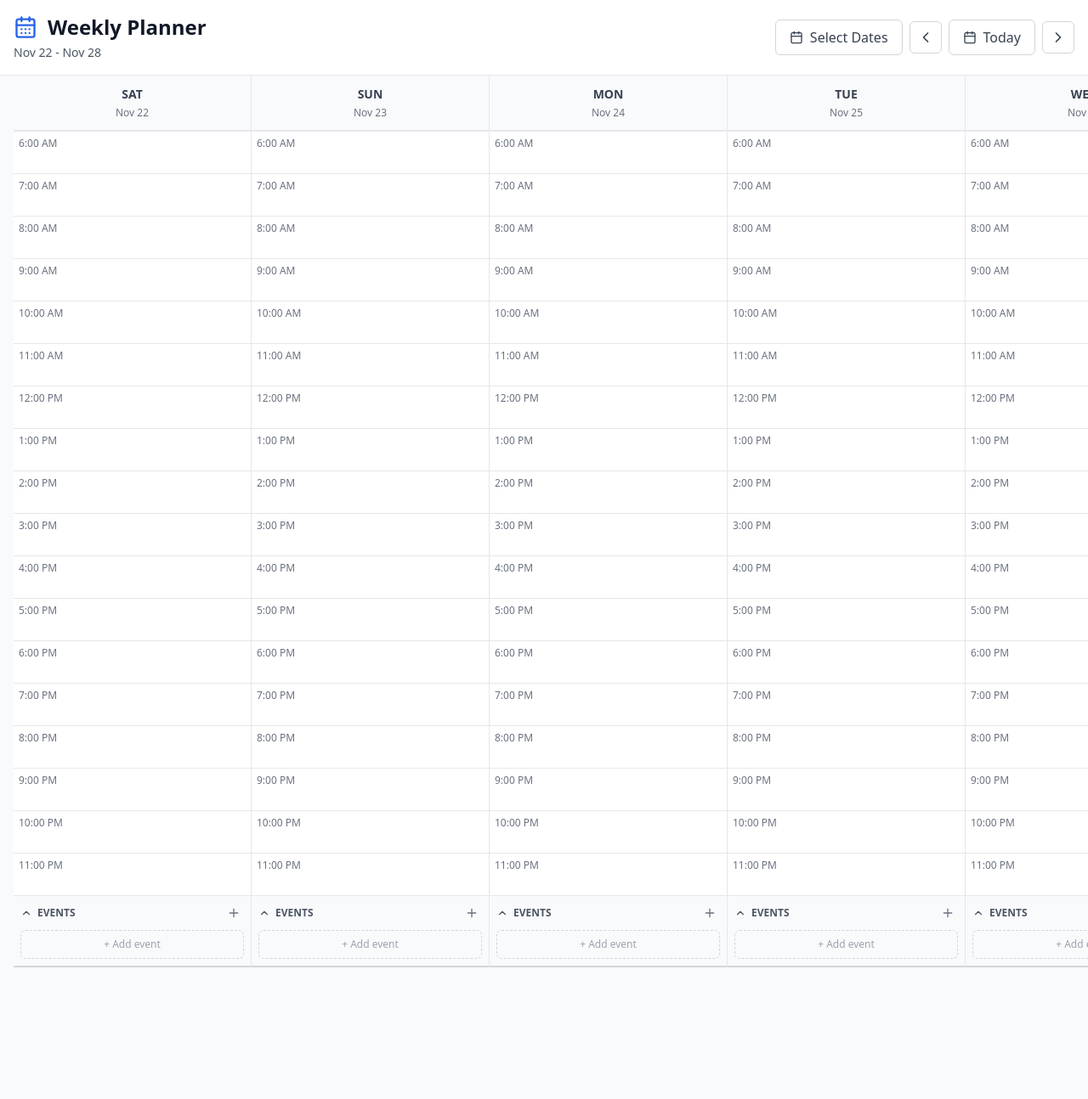
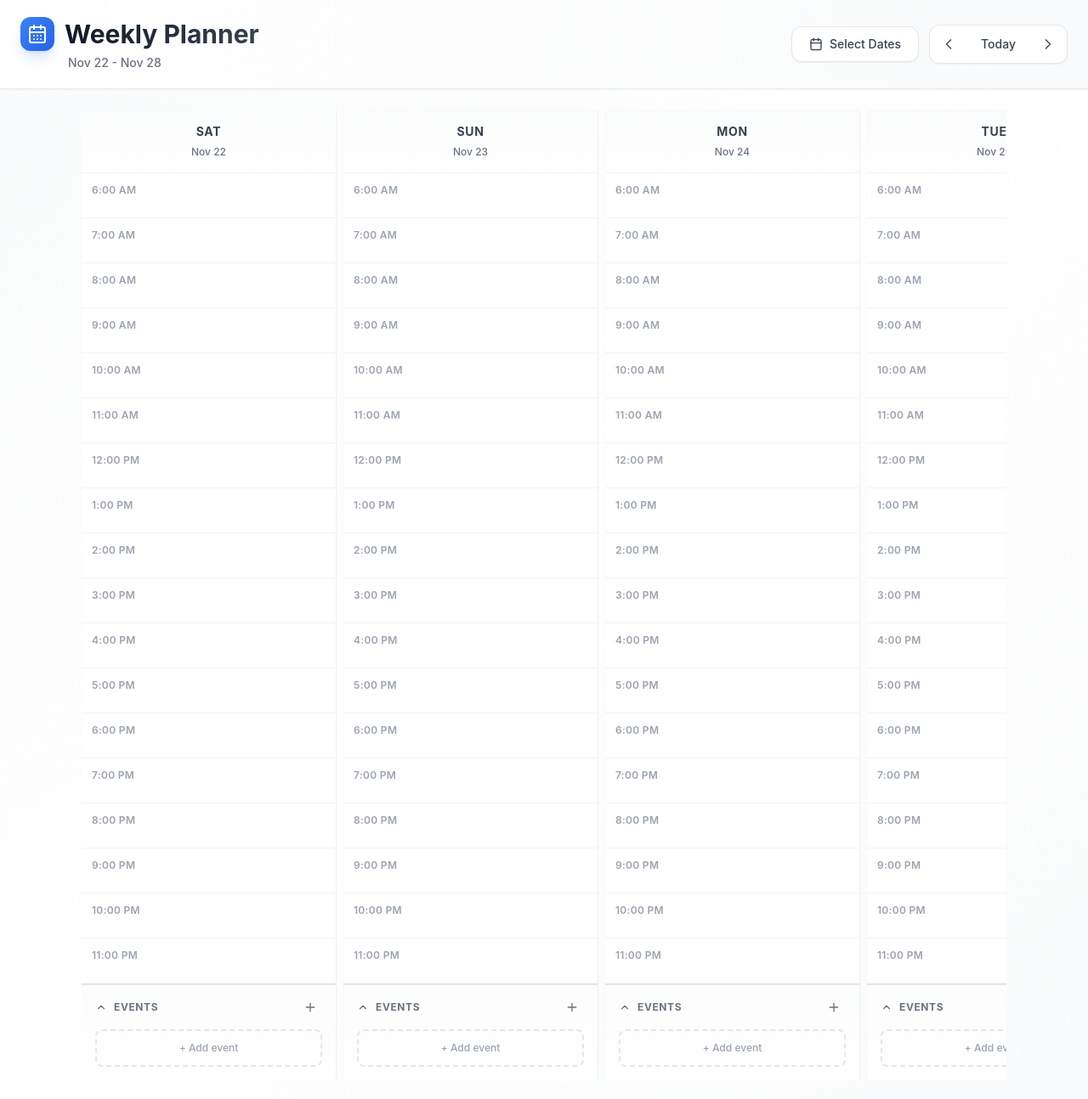
Before and after one commit to potate4/TODO, a React (Vite) app in the folder frontend/: page / in a window 1280 px wide. Shown: the whole page at 85% size. Before the commit the page ends 1139 px from the top, so only its background shows below. Built offline with nearby package versions, Linux system fonts and the light colour scheme.

Commit message:
fix: better ux

```diff
--- a/frontend/src/App.tsx
+++ b/frontend/src/App.tsx
@@ -7,9 +7,9 @@ function App() {
   return (
     <ErrorBoundary>
       <PlannerProvider>
-        <div className="min-h-screen bg-gray-50 dark:bg-gray-900">
+        <div className="min-h-screen bg-gradient-to-br from-gray-50 via-white to-gray-50 dark:from-gray-950 dark:via-gray-900 dark:to-gray-950">
           <Header />
-        <div className="w-full">
+        <div className="w-full py-6">
           <WeekView />
         </div>
         </div>
--- a/frontend/src/components/DayColumn.tsx
+++ b/frontend/src/components/DayColumn.tsx
@@ -19,20 +19,20 @@ export function DayColumn({ date }: DayColumnProps) {
   const dateStr = formatDateShort(date);
 
   return (
-    <div className="flex flex-col border-r border-gray-200 dark:border-gray-700 bg-white dark:bg-gray-900 h-full">
+    <div className="flex flex-col border-r border-gray-100 dark:border-gray-800 bg-white dark:bg-gray-900 min-h-[calc(100vh-180px)] shadow-sm">
       {/* Day Header */}
       <div
         className={`
-          sticky top-0 z-10 p-3 border-b-2 text-center
+          sticky top-0 z-10 px-4 py-4 border-b text-center backdrop-blur-sm
           ${isTodayDate
-            ? 'bg-blue-50 dark:bg-blue-900/30 border-blue-500'
-            : 'bg-gray-50 dark:bg-gray-800 border-gray-200 dark:border-gray-700'
+            ? 'bg-gradient-to-b from-blue-50 to-blue-100/50 dark:from-blue-900/40 dark:to-blue-800/20 border-blue-200 dark:border-blue-700/50 shadow-sm'
+            : 'bg-gradient-to-b from-gray-50/80 to-white dark:from-gray-800/80 dark:to-gray-900 border-gray-100 dark:border-gray-800'
           }
         `}
       >
         <div
           className={`
-            text-sm font-semibold uppercase
+            text-sm font-bold uppercase tracking-wider
             ${isTodayDate ? 'text-blue-700 dark:text-blue-300' : 'text-gray-700 dark:text-gray-300'}
           `}
         >
@@ -40,8 +40,8 @@ export function DayColumn({ date }: DayColumnProps) {
         </div>
         <div
           className={`
-            text-xs mt-1
-            ${isTodayDate ? 'text-blue-600 dark:text-blue-400 font-medium' : 'text-gray-500 dark:text-gray-400'}
+            text-xs mt-1.5 font-medium
+            ${isTodayDate ? 'text-blue-600 dark:text-blue-400' : 'text-gray-500 dark:text-gray-400'}
           `}
         >
           {isTodayDate ? 'Today' : dateStr}
--- a/frontend/src/components/EventsSection.tsx
+++ b/frontend/src/components/EventsSection.tsx
@@ -35,26 +35,26 @@ export function EventsSection({ day, date }: EventsSectionProps) {
 
   return (
     <>
-      <div className="border-b-2 border-gray-300 dark:border-gray-600 bg-gray-50 dark:bg-gray-800/50">
-        <div className="flex items-center justify-between p-2">
+      <div className="border-t-2 border-gray-200 dark:border-gray-800 bg-gradient-to-b from-gray-50/50 to-white dark:from-gray-800/30 dark:to-gray-900">
+        <div className="flex items-center justify-between px-4 py-3">
           <button
             onClick={() => setIsCollapsed(!isCollapsed)}
-            className="flex items-center gap-1.5 text-xs font-semibold uppercase text-gray-600 dark:text-gray-400 hover:text-gray-800 dark:hover:text-gray-200 transition-colors"
+            className="flex items-center gap-2 text-xs font-bold uppercase tracking-wider text-gray-500 dark:text-gray-400 hover:text-gray-700 dark:hover:text-gray-300 transition-colors"
           >
             {isCollapsed ? (
               <ChevronDown size={14} />
             ) : (
               <ChevronUp size={14} />
             )}
-            <span>Events {events.length > 0 && `(${events.length})`}</span>
+            <span>Events {events.length > 0 && <span className="text-gray-400 dark:text-gray-500">({events.length})</span>}</span>
           </button>
           {!isCollapsed && (
             <button
               onClick={handleAddClick}
               className="
-                p-1 rounded hover:bg-gray-200 dark:hover:bg-gray-700
-                transition-colors text-gray-500 dark:text-gray-400
-                hover:text-gray-700 dark:hover:text-gray-300
+                p-1.5 rounded-lg hover:bg-gray-200 dark:hover:bg-gray-700
+                transition-all duration-200 text-gray-500 dark:text-gray-400
+                hover:text-gray-700 dark:hover:text-gray-300 hover:scale-110
               "
               aria-label="Add event"
             >
@@ -64,9 +64,9 @@ export function EventsSection({ day, date }: EventsSectionProps) {
         </div>
 
         {!isCollapsed && (
-          <div className="px-2 pb-2">
+          <div className="px-4 pb-4">
             {events.length > 0 ? (
-              <div className="space-y-1.5">
+              <div className="space-y-2">
                 {events.map((event) => (
                   <EventBlock
                     key={event.id}
@@ -79,11 +79,12 @@ export function EventsSection({ day, date }: EventsSectionProps) {
               <button
                 onClick={handleAddClick}
                 className="
-                  w-full py-2 text-xs text-gray-400 dark:text-gray-500
+                  w-full py-3 text-xs font-medium text-gray-400 dark:text-gray-500
                   hover:text-gray-600 dark:hover:text-gray-300
-                  border border-dashed border-gray-300 dark:border-gray-600
-                  rounded-md hover:border-gray-400 dark:hover:border-gray-500
-                  transition-colors
+                  border-2 border-dashed border-gray-200 dark:border-gray-700
+                  rounded-lg hover:border-gray-300 dark:hover:border-gray-600
+                  hover:bg-gray-50 dark:hover:bg-gray-800/50
+                  transition-all duration-200
                 "
               >
                 + Add event
--- a/frontend/src/components/Header.tsx
+++ b/frontend/src/components/Header.tsx
@@ -24,38 +24,42 @@ export function Header() {
   };
 
   return (
-    <header className="bg-white dark:bg-gray-800 border-b border-gray-200 dark:border-gray-700 sticky top-0 z-20">
-      <div className="container mx-auto px-4 py-4">
+    <header className="bg-gradient-to-r from-white to-gray-50 dark:from-gray-900 dark:to-gray-800 border-b border-gray-200/80 dark:border-gray-700/80 sticky top-0 z-20 shadow-sm">
+      <div className="container mx-auto px-6 py-5">
         <div className="flex items-center justify-between">
           <div>
-            <div className="flex items-center gap-3">
-              <CalendarDays className="text-blue-600 dark:text-blue-400" size={28} />
-              <h1 className="text-2xl font-bold text-gray-900 dark:text-white">
+            <div className="flex items-center gap-3 mb-1">
+              <div className="p-2 rounded-xl bg-gradient-to-br from-blue-500 to-blue-600 shadow-lg shadow-blue-500/20">
+                <CalendarDays className="text-white" size={24} />
+              </div>
+              <h1 className="text-3xl font-bold bg-gradient-to-r from-gray-900 to-gray-700 dark:from-white dark:to-gray-300 bg-clip-text text-transparent">
                 Weekly Planner
               </h1>
             </div>
-            <p className="text-sm text-gray-600 dark:text-gray-400 mt-1">
+            <p className="text-sm font-medium text-gray-500 dark:text-gray-400 ml-14">
               {formatDateRange()}
             </p>
           </div>
 
-          <div className="flex items-center gap-2">
+          <div className="flex items-center gap-3">
             <button
               onClick={() => setIsDatePickerOpen(true)}
-              className="px-4 py-2 rounded-md border border-gray-300 dark:border-gray-600
-                       bg-white dark:bg-gray-700 text-gray-700 dark:text-gray-300
-                       hover:bg-gray-50 dark:hover:bg-gray-600 transition-colors
-                       flex items-center gap-2"
+              className="px-5 py-2.5 rounded-xl border border-gray-200 dark:border-gray-700
+                       bg-white dark:bg-gray-800 text-gray-700 dark:text-gray-300
+                       hover:bg-gray-50 dark:hover:bg-gray-700 hover:border-gray-300 dark:hover:border-gray-600
+                       transition-all duration-200 shadow-sm hover:shadow-md
+                       flex items-center gap-2 font-medium text-sm"
             >
               <Calendar size={16} />
               <span>Select Dates</span>
             </button>
 
+            <div className="flex items-center gap-1 bg-white dark:bg-gray-800 rounded-xl border border-gray-200 dark:border-gray-700 p-1 shadow-sm">
               <button
                 onClick={handlePreviousDay}
-              className="p-2 rounded-md border border-gray-300 dark:border-gray-600
-                       bg-white dark:bg-gray-700 text-gray-700 dark:text-gray-300
-                       hover:bg-gray-50 dark:hover:bg-gray-600 transition-colors"
+                className="p-2 rounded-lg text-gray-600 dark:text-gray-400
+                         hover:bg-gray-100 dark:hover:bg-gray-700 hover:text-gray-900 dark:hover:text-white
+                         transition-all duration-200"
                 aria-label="Previous day"
               >
                 <ChevronLeft size={20} />
@@ -63,24 +67,24 @@ export function Header() {
 
               <button
                 onClick={goToToday}
-              className="px-4 py-2 rounded-md border border-gray-300 dark:border-gray-600
-                       bg-white dark:bg-gray-700 text-gray-700 dark:text-gray-300
-                       hover:bg-gray-50 dark:hover:bg-gray-600 transition-colors
-                       flex items-center gap-2"
+                className="px-4 py-2 rounded-lg text-sm font-medium
+                         text-gray-700 dark:text-gray-300
+                         hover:bg-gray-100 dark:hover:bg-gray-700
+                         transition-all duration-200"
               >
-              <Calendar size={16} />
-              <span>Today</span>
+                Today
               </button>
 
               <button
                 onClick={handleNextDay}
-              className="p-2 rounded-md border border-gray-300 dark:border-gray-600
-                       bg-white dark:bg-gray-700 text-gray-700 dark:text-gray-300
-                       hover:bg-gray-50 dark:hover:bg-gray-600 transition-colors"
+                className="p-2 rounded-lg text-gray-600 dark:text-gray-400
+                         hover:bg-gray-100 dark:hover:bg-gray-700 hover:text-gray-900 dark:hover:text-white
+                         transition-all duration-200"
                 aria-label="Next day"
               >
                 <ChevronRight size={20} />
               </button>
+            </div>
           </div>
         </div>
       </div>
--- a/frontend/src/components/TimeSlot.tsx
+++ b/frontend/src/components/TimeSlot.tsx
@@ -49,14 +49,14 @@ export function TimeSlot({ day, date, timeSlot, label }: TimeSlotProps) {
         ref={setNodeRef}
         onClick={visibleTasks.length === 0 ? handleAddClick : undefined}
         className={`
-          border-b border-gray-200 dark:border-gray-700 min-h-[50px] p-1.5
-          transition-colors group
-          ${isOver ? 'bg-blue-50 dark:bg-blue-900/20 border-blue-300 dark:border-blue-700' : 'hover:bg-gray-50 dark:hover:bg-gray-800/50'}
+          border-b border-gray-100 dark:border-gray-800/50 min-h-[52px] px-3 py-2.5
+          transition-all duration-150 group
+          ${isOver ? 'bg-blue-50/80 dark:bg-blue-900/20 border-blue-200 dark:border-blue-700/50' : 'hover:bg-gray-50/60 dark:hover:bg-gray-800/30'}
           ${visibleTasks.length === 0 ? 'cursor-pointer' : ''}
         `}
       >
-        <div className="flex items-start gap-2">
-          <div className="flex-shrink-0 w-14 text-xs text-gray-500 dark:text-gray-400 font-medium">
+        <div className="flex items-start gap-3">
+          <div className="flex-shrink-0 w-16 text-xs text-gray-400 dark:text-gray-500 font-semibold tracking-wide pt-0.5">
             {label}
           </div>
 
@@ -71,7 +71,7 @@ export function TimeSlot({ day, date, timeSlot, label }: TimeSlotProps) {
                   />
                 ))}
                 {overflowCount > 0 && (
-                  <div className="text-xs text-gray-500 dark:text-gray-400 px-2 py-1">
+                  <div className="text-xs font-medium text-gray-400 dark:text-gray-500 px-2.5 py-1.5 bg-gray-50 dark:bg-gray-800/50 rounded-lg">
                     +{overflowCount} more task{overflowCount !== 1 ? 's' : ''}
                   </div>
                 )}
@@ -80,9 +80,10 @@ export function TimeSlot({ day, date, timeSlot, label }: TimeSlotProps) {
               <div
                 className="
                   w-full opacity-0 group-hover:opacity-100
-                  flex items-center justify-center gap-1
-                  px-2 py-1 rounded text-xs text-gray-400 dark:text-gray-500
-                  transition-all pointer-events-none
+                  flex items-center justify-center gap-1.5
+                  px-3 py-2 rounded-lg text-xs font-medium text-gray-400 dark:text-gray-500
+                  transition-all duration-200 pointer-events-none
+                  bg-gray-50/50 dark:bg-gray-800/30
                 "
               >
                 <Plus size={14} />
--- a/frontend/src/components/WeekView.tsx
+++ b/frontend/src/components/WeekView.tsx
@@ -61,12 +61,14 @@ export function WeekView() {
       onDragStart={handleDragStart}
       onDragEnd={handleDragEnd}
     >
-      <div className="flex overflow-x-auto px-4">
-        {selectedDates.map((date) => (
-          <div key={date.getTime()} className="flex-shrink-0 w-[280px]">
-            <DayColumn date={date} />
-          </div>
-        ))}
+      <div className="w-full mx-auto px-24">
+        <div className="flex overflow-x-auto scrollbar-thin scrollbar-thumb-gray-300 dark:scrollbar-thumb-gray-700 scrollbar-track-transparent">
+          {selectedDates.map((date) => (
+            <div key={date.getTime()} className="flex-shrink-0 w-[300px] mr-2">
+              <DayColumn date={date} />
+            </div>
+          ))}
+        </div>
       </div>
 
       <DragOverlay>
--- a/frontend/src/style.css
+++ b/frontend/src/style.css
@@ -16,7 +16,9 @@
 
   body {
     @apply bg-gray-50 dark:bg-gray-900 text-gray-900 dark:text-gray-100;
-    font-family: system-ui, -apple-system, BlinkMacSystemFont, 'Segoe UI', Roboto, Oxygen, Ubuntu, Cantarell, sans-serif;
+    font-family: -apple-system, BlinkMacSystemFont, 'Segoe UI', 'Roboto', 'Oxygen', 'Ubuntu', 'Cantarell', 'Fira Sans', 'Droid Sans', 'Helvetica Neue', sans-serif;
+    -webkit-font-smoothing: antialiased;
+    -moz-osx-font-smoothing: grayscale;
   }
 
   #app {
@@ -24,3 +26,27 @@
     width: 100%;
   }
 }
+
+@layer utilities {
+  .scrollbar-thin {
+    scrollbar-width: thin;
+  }
+
+  .scrollbar-thumb-gray-300::-webkit-scrollbar-thumb {
+    background-color: rgb(209 213 219);
+    border-radius: 9999px;
+  }
+
+  .dark .scrollbar-thumb-gray-700::-webkit-scrollbar-thumb {
+    background-color: rgb(55 65 81);
+  }
+
+  .scrollbar-track-transparent::-webkit-scrollbar-track {
+    background: transparent;
+  }
+
+  .scrollbar-thin::-webkit-scrollbar {
+    width: 6px;
+    height: 6px;
+  }
+}
```
Also changed, not shown: frontend/src/components/EventBlock.tsx (+11 -10 lines), frontend/src/components/TaskBlock.tsx (+24 -20 lines). Lines whose indentation alone changed are shown as unchanged.
